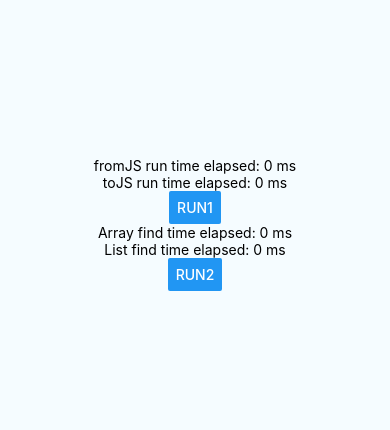
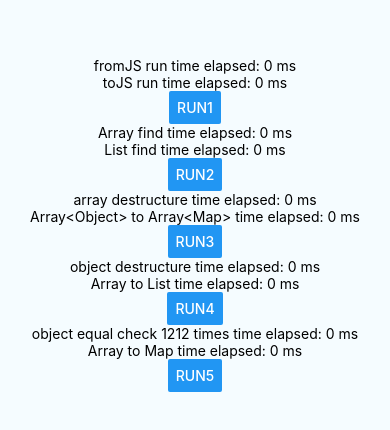
Before and after one commit to Hays/ImmutableDemo, a React Native app: screen / in a window 390 px wide. Shown: the part 198-628 px from the top of the page. Built offline with nearby package versions, Linux system fonts and the light colour scheme.

Commit message:
[modify]update demo

```diff
--- a/App.js
+++ b/App.js
@@ -9,26 +9,42 @@
 
 import React, {Component} from 'react';
 import { StyleSheet, Text, View, Button } from 'react-native';
-import { fromJS } from 'immutable'
+import { fromJS, Map, List } from 'immutable'
+import isEqual from 'lodash.isequal'
 import { mock } from './mock'
 
 type Props = {};
 type State = {
   timeElapsed: number,
   timeElapsed2: number,
-  loading: boolean
+  timeElapsed3: number,
+  timeElapsed4: number,
+  timeElapsed5: number,
+  timeElapsed6: number,
+  timeElapsed7: number,
+  timeElapsed8: number,
+  timeElapsed9: number,
+  timeElapsed10: number
 }
 export default class App extends Component<Props, State> {
   constructor(props: Props) {
     super(props)
     this._run = this._run.bind(this)
     this._run2 = this._run2.bind(this)
+    this._run3 = this._run3.bind(this)
+    this._run4 = this._run4.bind(this)
+    this._run5 = this._run5.bind(this)
     this.state = {
       timeElapsed: 0,
       timeElapsed2: 0,
       timeElapsed3: 0,
       timeElapsed4: 0,
-      loading: false
+      timeElapsed5: 0,
+      timeElapsed6: 0,
+      timeElapsed7: 0,
+      timeElapsed8: 0,
+      timeElapsed9: 0,
+      timeElapsed10: 0
     }
   }
   _run() {
@@ -40,7 +56,6 @@ export default class App extends Component<Props, State> {
     this.setState({
       timeElapsed
     }, () => {
-      setTimeout(() => {
       const begin = new Date()
       const t = ret.toJS()
       const end = new Date()
@@ -48,20 +63,18 @@ export default class App extends Component<Props, State> {
       this.setState({
         timeElapsed2
       })
-      }, 3000)
     })
   }
   _run2() {
     const members = mock.members
     const now = new Date()
     const member = members.find(m => m.user._id === '64f5e4b5-c106-4076-824a-3b826972e999')
+    const after = new Date()
     console.log('>>> test by Hays 1. ', member)
-    const after = new Date()
     const timeElapsed3 = after.getTime() - now.getTime()
     this.setState({
       timeElapsed3
     }, () => {
-      setTimeout(() => {
       const data = fromJS(mock)
       const begin = new Date()
       const list = data.get('members')
@@ -72,7 +85,72 @@ export default class App extends Component<Props, State> {
       this.setState({
         timeElapsed4
       })
-      }, 3000)
+    })
+  }
+  _run3() {
+    const members = mock.members
+    const now = new Date()
+    const newMembers = [...members]
+    const after = new Date()
+    const timeElapsed5 = after.getTime() - now.getTime()
+    if (members === newMembers) {
+      console.log('>>> test by Hays 3 ... ')
+    }
+    this.setState({
+      timeElapsed5
+    }, () => {
+      const begin = new Date()
+      const test = members.map(m => Map(m))
+      const end = new Date()
+      const timeElapsed6 = end.getTime() - begin.getTime()
+      this.setState({
+        timeElapsed6
+      })
+    })
+  }
+
+  _run4() {
+    const members = mock.members
+    const now = new Date()
+    const newMembers = members.map(m => ({ ...m }))
+    const after = new Date()
+    const timeElapsed7 = after.getTime() - now.getTime()
+    this.setState({
+      timeElapsed7
+    }, () => {
+      const begin = new Date()
+      const test = List(members)
+      const end = new Date()
+      const timeElapsed8 = end.getTime() - begin.getTime()
+      this.setState({
+        timeElapsed8
+      })
+    })
+  }
+
+  _run5() {
+    const members = mock.members
+    const member = { ...members[701] }
+    // const newMembers = members.map(m => ({ ...m }))
+    const now = new Date()
+    members.forEach(m => {
+      isEqual(m, member)
+    })
+    const after = new Date()
+    const timeElapsed9 = after.getTime() - now.getTime()
+    this.setState({
+      timeElapsed9
+    }, () => {
+      const begin = new Date()
+      let ret = Map()
+      members.forEach(m => {
+        ret = ret.set(m.user._id, m)
+      })
+      const end = new Date()
+      const timeElapsed10 = end.getTime() - begin.getTime()
+      this.setState({
+        timeElapsed10
+      })
     })
   }
   render() {
@@ -84,6 +162,15 @@ export default class App extends Component<Props, State> {
         <Text>{`Array find time elapsed: ${this.state.timeElapsed3} ms`}</Text>
         <Text>{`List find time elapsed: ${this.state.timeElapsed4} ms`}</Text>
         <Button title='Run2' onPress={this._run2} />
+        <Text>{`array destructure time elapsed: ${this.state.timeElapsed5} ms`}</Text>
+        <Text>{`Array<Object> to Array<Map> time elapsed: ${this.state.timeElapsed6} ms`}</Text>
+        <Button title='Run3' onPress={this._run3} />
+        <Text>{`object destructure time elapsed: ${this.state.timeElapsed7} ms`}</Text>
+        <Text>{`Array to List time elapsed: ${this.state.timeElapsed8} ms`}</Text>
+        <Button title='Run4' onPress={this._run4} />
+        <Text>{`object equal check 1212 times time elapsed: ${this.state.timeElapsed9} ms`}</Text>
+        <Text>{`Array to Map time elapsed: ${this.state.timeElapsed10} ms`}</Text>
+        <Button title='Run5' onPress={this._run5} />
       </View>
     );
   }
--- a/package.json
+++ b/package.json
@@ -8,6 +8,7 @@
   },
   "dependencies": {
     "immutable": "^4.0.0-rc.12",
+    "lodash.isequal": "^4.5.0",
     "react": "16.6.3",
     "react-native": "0.58.0"
   },
```
Also changed, not shown: 3 other files (tests, documents, lock files or other folders). Lines whose indentation alone changed are shown as unchanged.
